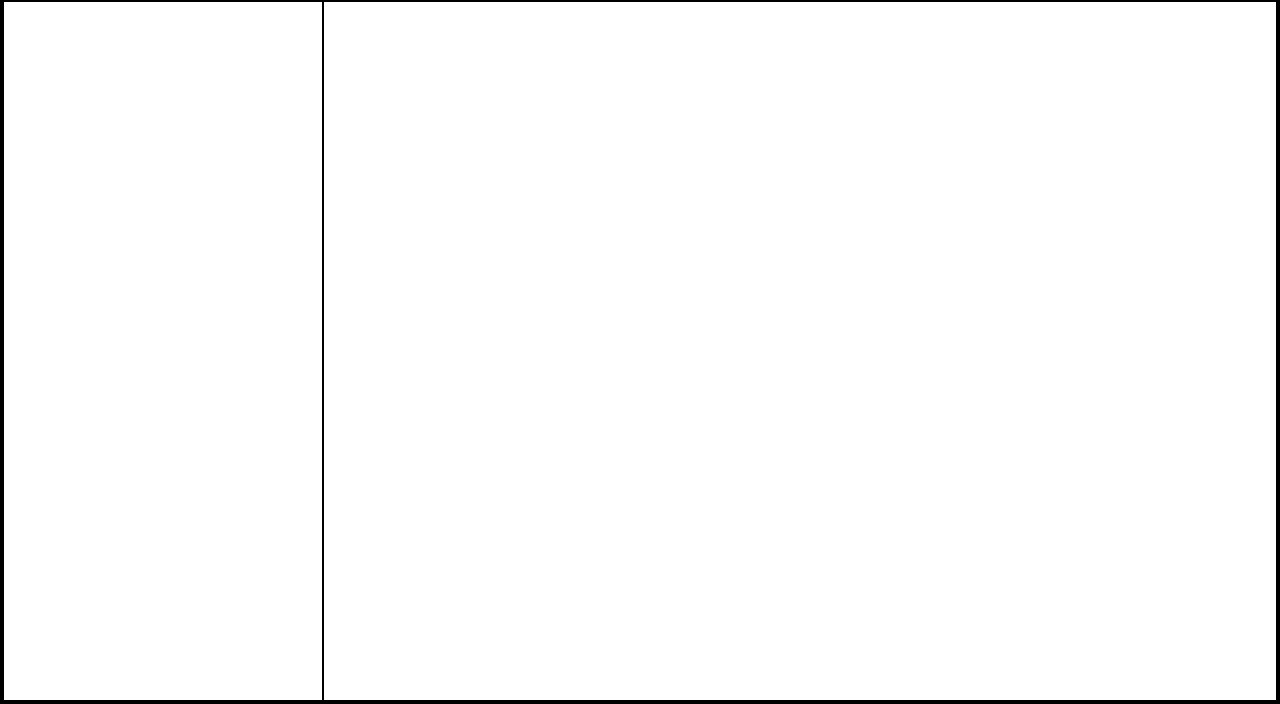
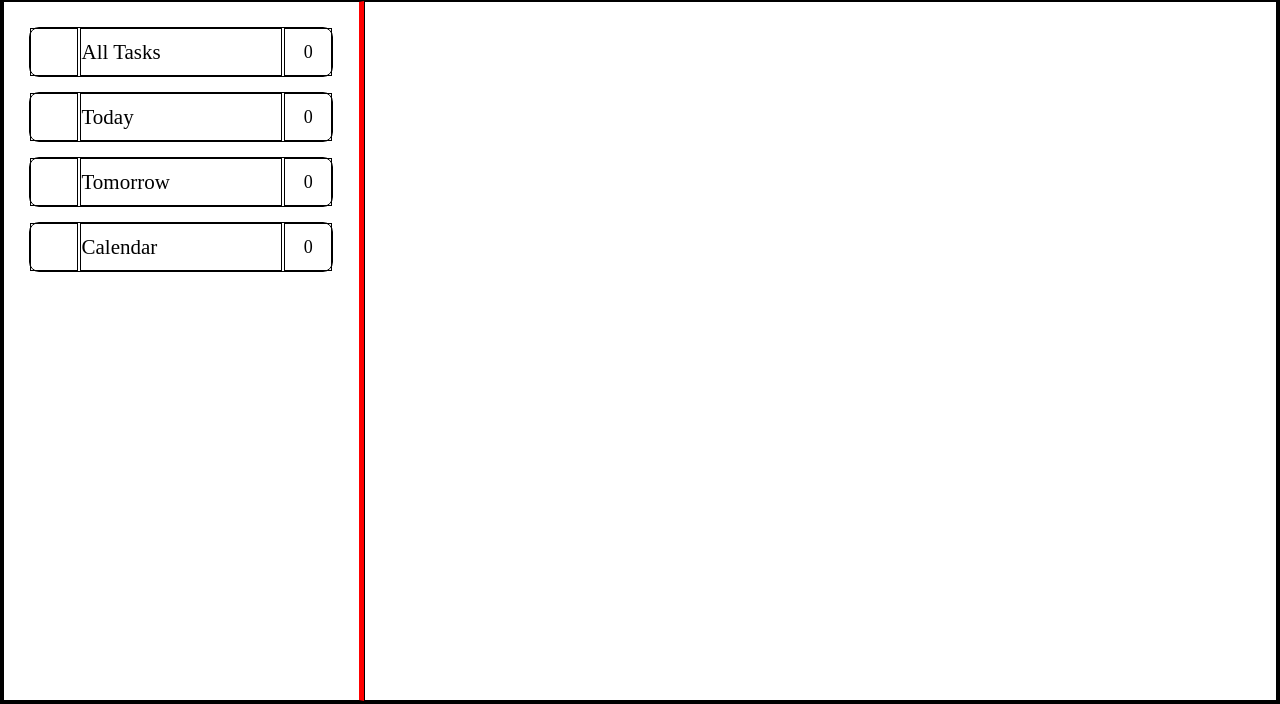
Before and after one commit to MathoVerse100/odin-todo-list, a website built with webpack: page src/template.html in a window 1280 px wide. Shown: the part 96-800 px from the top of the page. Built offline with nearby package versions, Linux system fonts and the light colour scheme.

Commit message:
Create category buttons in sidebar

```diff
--- a/src/index.js
+++ b/src/index.js
@@ -1,12 +1,18 @@
 import "./ui/global.css";
-import "./ui/main/mainLayout.css";
-import "./ui/main/board/boardLayout.css";
-import "./ui/main/sidebar/sidebarLayout.css";
 import "./ui/header/headerLayout.css";
 import "./ui/header/mode/modeStyle.css";
 import "./ui/header/navigation/navigationStyle.css";
 import "./ui/header/title/titleStyle.css";
+import "./ui/main/mainLayout.css";
+import "./ui/main/board/boardLayout.css";
+import "./ui/main/sidebar/sidebarLayout.css";
+import "./ui/main/sidebar/categories/categoryStyle.css";
+import "./ui/main/sidebar/projects/projectStyle.css";
 import { renderHeader } from "./ui/header/headerUpdates";
+import { renderSidebar } from "./ui/main/sidebar/sidebarUpdates";
 
 const header = document.querySelector("#header");
+const sidebar = document.querySelector("#sidebar");
+
 renderHeader(header);
+renderSidebar(sidebar);
--- a/src/ui/header/mode/modeScript.js
+++ b/src/ui/header/mode/modeScript.js
@@ -3,7 +3,7 @@ import { createNewElement } from "../../../utilities/helperFunctions/newElement"
 
 export const themeButton = createNewElement({
     nameTag: "button",
-    classList: ["theme--button"],
+    classList: ["theme-button"],
     textContent: "Light",
     attributes: {
         title: "Switch Theme",
--- a/src/ui/header/mode/modeStyle.css
+++ b/src/ui/header/mode/modeStyle.css
@@ -1,4 +1,4 @@
-.theme--button {
+.theme-button {
     aspect-ratio: 2 / 1;
     width: 50px;
     height: auto;
@@ -10,13 +10,13 @@
     border: none;
 }
 
-.theme--button:hover {
+.theme-button:hover {
     cursor: pointer;
     background-color: rgb(224, 224, 224);
     transition: 0.2s;
 }
 
-.theme--button:active {
+.theme-button:active {
     cursor: pointer;
     background-color: rgb(203, 203, 203);
     transition: 0s;
--- a/src/ui/header/navigation/navigationScript.js
+++ b/src/ui/header/navigation/navigationScript.js
@@ -3,7 +3,7 @@ import { createNewElement } from "../../../utilities/helperFunctions/newElement"
 
 export const sidebarNavigation = createNewElement({
     nameTag: "button",
-    classList: ["sidebar--navigation"],
+    classList: ["sidebar-navigation"],
     textContent: "S",
     attributes: {
         title: "Open/Close Sidebar",
--- a/src/ui/header/navigation/navigationStyle.css
+++ b/src/ui/header/navigation/navigationStyle.css
@@ -1,4 +1,4 @@
-.sidebar--navigation {
+.sidebar-navigation {
     aspect-ratio: 2 / 1;
     width: 50px;
     height: auto;
@@ -10,13 +10,13 @@
     border: none;
 }
 
-.sidebar--navigation:hover {
+.sidebar-navigation:hover {
     cursor: pointer;
     background-color: rgb(224, 224, 224);
     transition: 0.2s;
 }
 
-.sidebar--navigation:active {
+.sidebar-navigation:active {
     cursor: pointer;
     background-color: rgb(203, 203, 203);
     transition: 0s;
--- a/src/ui/main/sidebar/categories/categoryScript.js
+++ b/src/ui/main/sidebar/categories/categoryScript.js
@@ -0,0 +1,33 @@
+import { createNewElement } from "../../../../utilities/helperFunctions/newElement.js";
+import { toKebab } from "../../../../utilities/helperFunctions/toKebab.js";
+
+
+function createSidebarButton(name) {
+    const button = createNewElement({
+        classList: [toKebab(name), "sidebar-button"],
+    });
+
+    const icon = createNewElement({
+        classList: ["sidebar-button-icon"],
+    });
+
+    const buttonText = createNewElement({
+        classList: [`${toKebab(name)}-sidebar-button-text`, "sidebar-button-text"],
+        textContent: name,
+    });
+
+    const taskCounter = createNewElement({
+        classList: [`${toKebab(name)}-task-counter`, "task-counter"],
+        textContent: "0",
+    });
+
+    button.append(icon, buttonText, taskCounter);
+
+    return button;
+};
+
+
+export const allTasksSidebarButton = createSidebarButton("All Tasks");
+export const todaySidebarButton = createSidebarButton("Today");
+export const tomorrowSidebarButton = createSidebarButton("Tomorrow");
+export const calendarSidebarButton = createSidebarButton("Calendar");
--- a/src/ui/main/sidebar/categories/categoryStyle.css
+++ b/src/ui/main/sidebar/categories/categoryStyle.css
@@ -0,0 +1,49 @@
+.sidebar-button {
+    border-radius: 10px;
+    height: 50px;
+
+    display: flex;
+    flex-direction: row;
+    justify-content: stretch;
+    align-items: center;
+    gap: 2px;
+}
+
+.sidebar-button:hover {
+    background-color: rgb(203, 203, 203);
+    cursor: pointer;
+    transition: 0.2s;
+}
+
+.sidebar-button:active {
+    background-color: rgb(163, 163, 163);
+    cursor: pointer;
+    transition: 0s;
+}
+
+/* -------------------------------------------- */
+
+.sidebar-button-icon, .task-counter {
+    aspect-ratio: 1 / 1;
+    height: 100%;
+    width: auto;
+    flex: 1;
+
+    font-size: 18px;
+    display: flex;
+    flex-direction: row;
+    justify-content: center;
+    align-items: center;
+}
+
+/* -------------------------------------------- */
+
+.sidebar-button-text {
+    height: 100%;
+    flex: 8;
+
+    font-size: 21px;
+    display: flex;
+    flex-direction: row;
+    align-items: center;
+}
--- a/src/ui/main/sidebar/sidebarLayout.css
+++ b/src/ui/main/sidebar/sidebarLayout.css
@@ -1,3 +1,10 @@
 #sidebar {
     flex: 1;
+
+    padding: 2%;
+    display: flex;
+    flex-direction: column;
+    gap: 15px;
+
+    border-right: 5px solid red;
 }
--- a/src/ui/main/sidebar/sidebarUpdates.js
+++ b/src/ui/main/sidebar/sidebarUpdates.js
@@ -0,0 +1,7 @@
+import { allTasksSidebarButton, todaySidebarButton,
+         tomorrowSidebarButton, calendarSidebarButton } from "./categories/categoryScript"
+
+
+export function renderSidebar(parent) {
+    parent.append(allTasksSidebarButton, todaySidebarButton, tomorrowSidebarButton, calendarSidebarButton);
+};
--- /dev/null
+++ b/src/utilities/helperFunctions/toCamelCase.js
@@ -0,0 +1,4 @@
+export function toCamelCase(string) {
+    let newString = string.split(" ").map((word) => word.slice(0, 1).toUpperCase() + word.slice(1).toLowerCase()).join("");
+    return newString.slice(0, 1).toLowerCase() + newString.slice(1);
+};
--- /dev/null
+++ b/src/utilities/helperFunctions/toKebab.js
@@ -0,0 +1,3 @@
+export function toKebab(string) {
+    return string.toLowerCase().split(" ").join("-");
+};
```
Also changed, not shown: src/ui/main/sidebar/projects/projectScript.js (added), src/ui/main/sidebar/projects/projectStyle.css (added).
